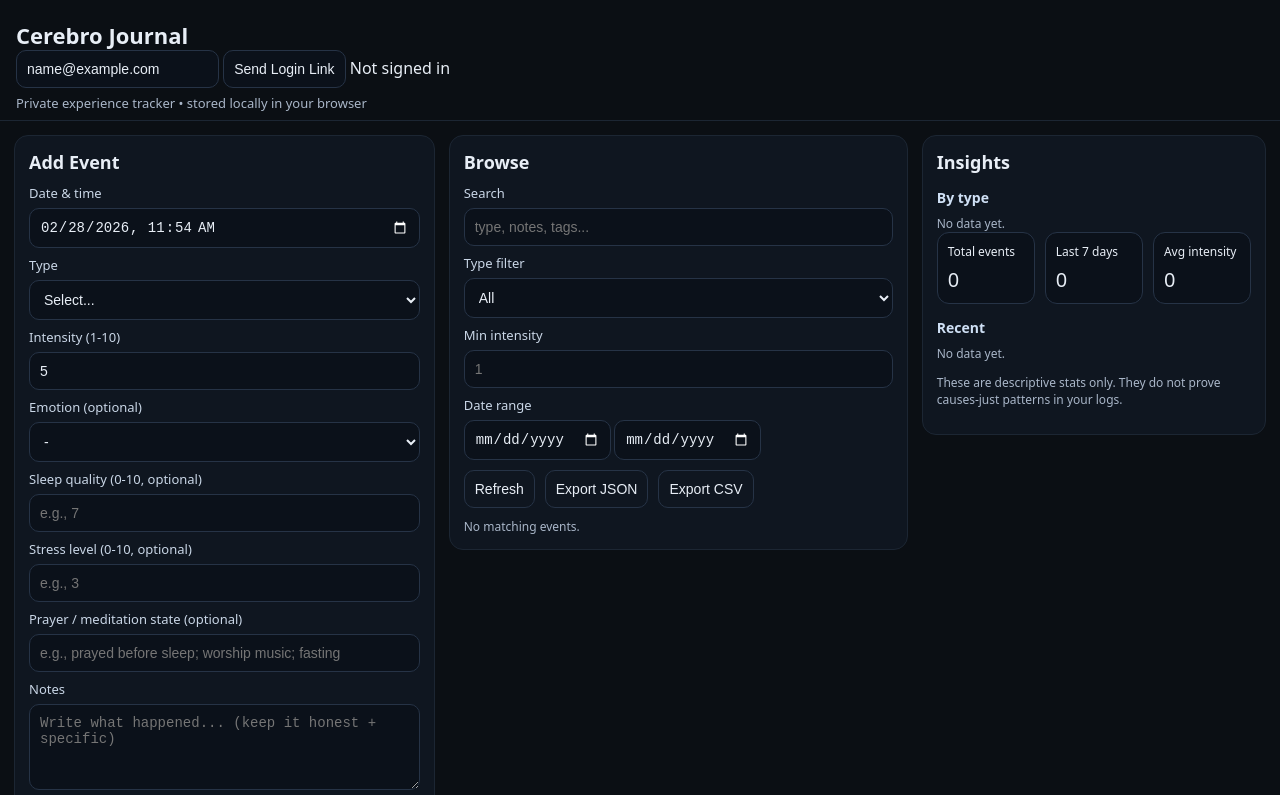
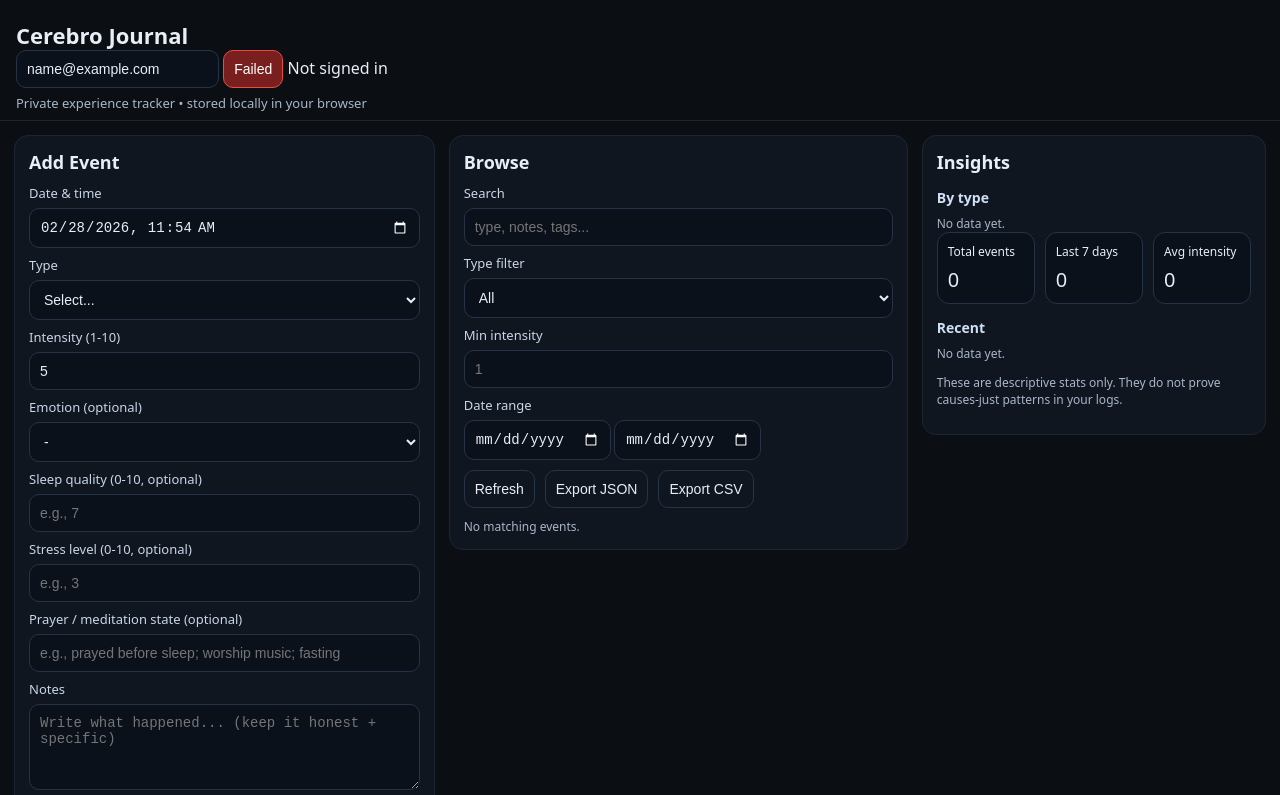
Before and after one commit to dabewebdev/cerebro, a plain HTML site: page index.html in a window 1280 px wide. Both pictures are taken after typing "name@example.com" into the empty fields and a click on the button "Send Login Link". Shown: the top 795 px of the page. Drawn offline with nearby package versions, Linux system fonts and the light colour scheme; no server answers.

Commit message:
add button function

```diff
--- a/app.js
+++ b/app.js
@@ -38,19 +38,38 @@ btnSignIn?.addEventListener("click", async () => {
   const email = elEmail.value.trim();
   if (!email) return alert("Enter your email first.");
 
+  btnSignIn.classList.remove("success", "error");
+  btnSignIn.classList.add("sending");
+  btnSignIn.disabled = true;
+  btnSignIn.textContent = "Sending...";
+
   const { error } = await supabaseClient.auth.signInWithOtp({
     email,
     options: {
-      // IMPORTANT: set this to your deployed Vercel URL
       emailRedirectTo: window.location.origin
     }
   });
 
-  if (error) return alert(error.message);
-  alert("Check your email for the login link.");
+  btnSignIn.classList.remove("sending");
+  btnSignIn.disabled = false;
+
+  if (error) {
+    btnSignIn.classList.add("error");
+    btnSignIn.textContent = "Failed";
+    console.error(error);
+    return;
+  }
+
+  btnSignIn.classList.add("success");
+  btnSignIn.textContent = "Link Sent ✓";
 });
 
-btnSignOut?.addEventListener("click", async () => {
+
+
+
+
+
+  btnSignOut?.addEventListener("click", async () => {
   await supabase.auth.signOut();
   await refreshAuthUI();
 });
--- a/styles.css
+++ b/styles.css
@@ -94,3 +94,26 @@ button:hover { border-color: #3c5475; }
     border-radius: 12px;
     background: #0b111a;
 }
+
+/* Auth button states */
+#btnSignIn {
+  transition: all 0.2s ease;
+}
+
+#btnSignIn.sending {
+  background-color: #555;
+  border-color: #777;
+  color: white;
+}
+
+#btnSignIn.success {
+  background-color: #1f7a3a;
+  border-color: #2ecc71;
+  color: white;
+}
+
+#btnSignIn.error {
+  background-color: #7a1f1f;
+  border-color: #e74c3c;
+  color: white;
+}
```
